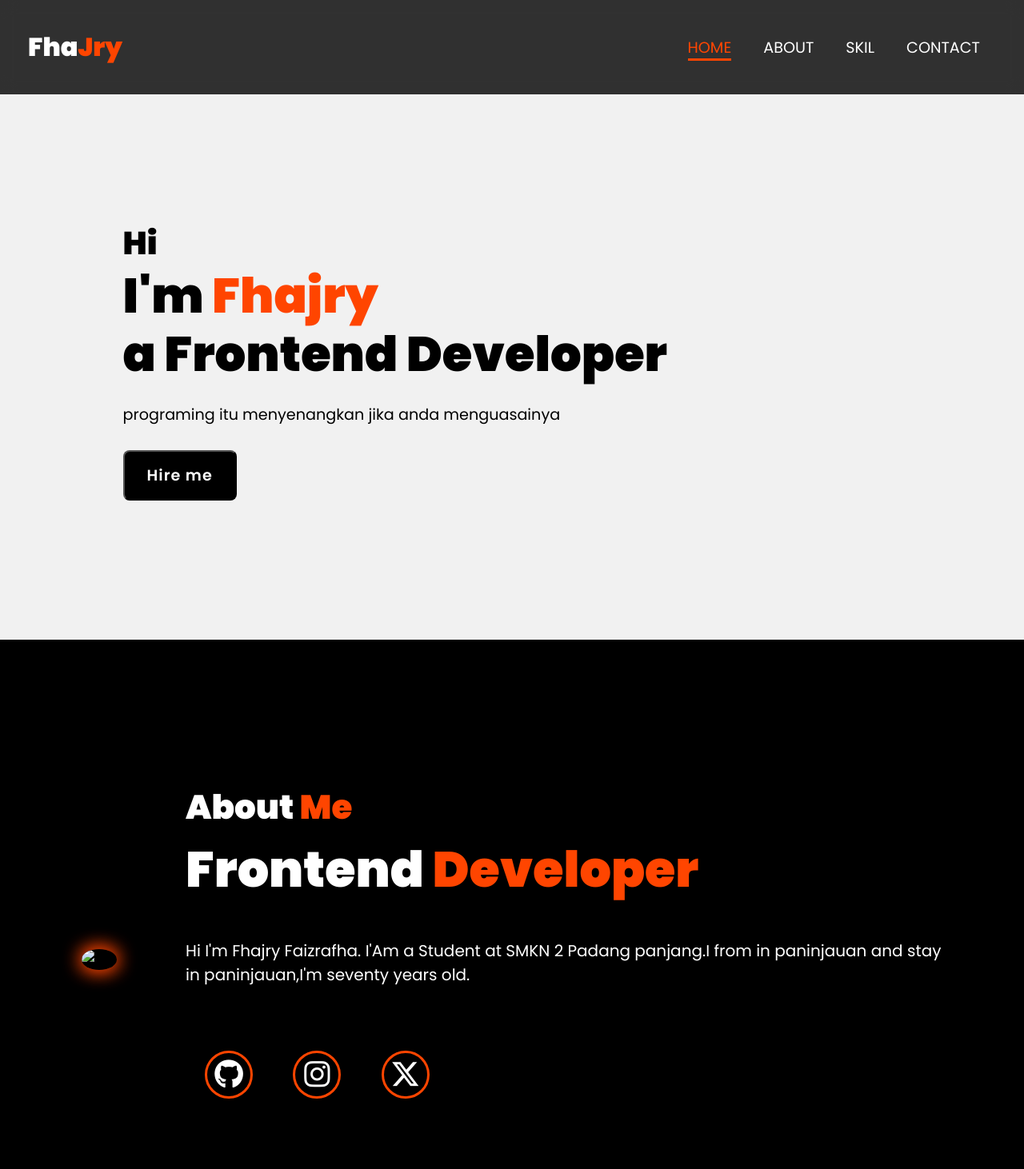
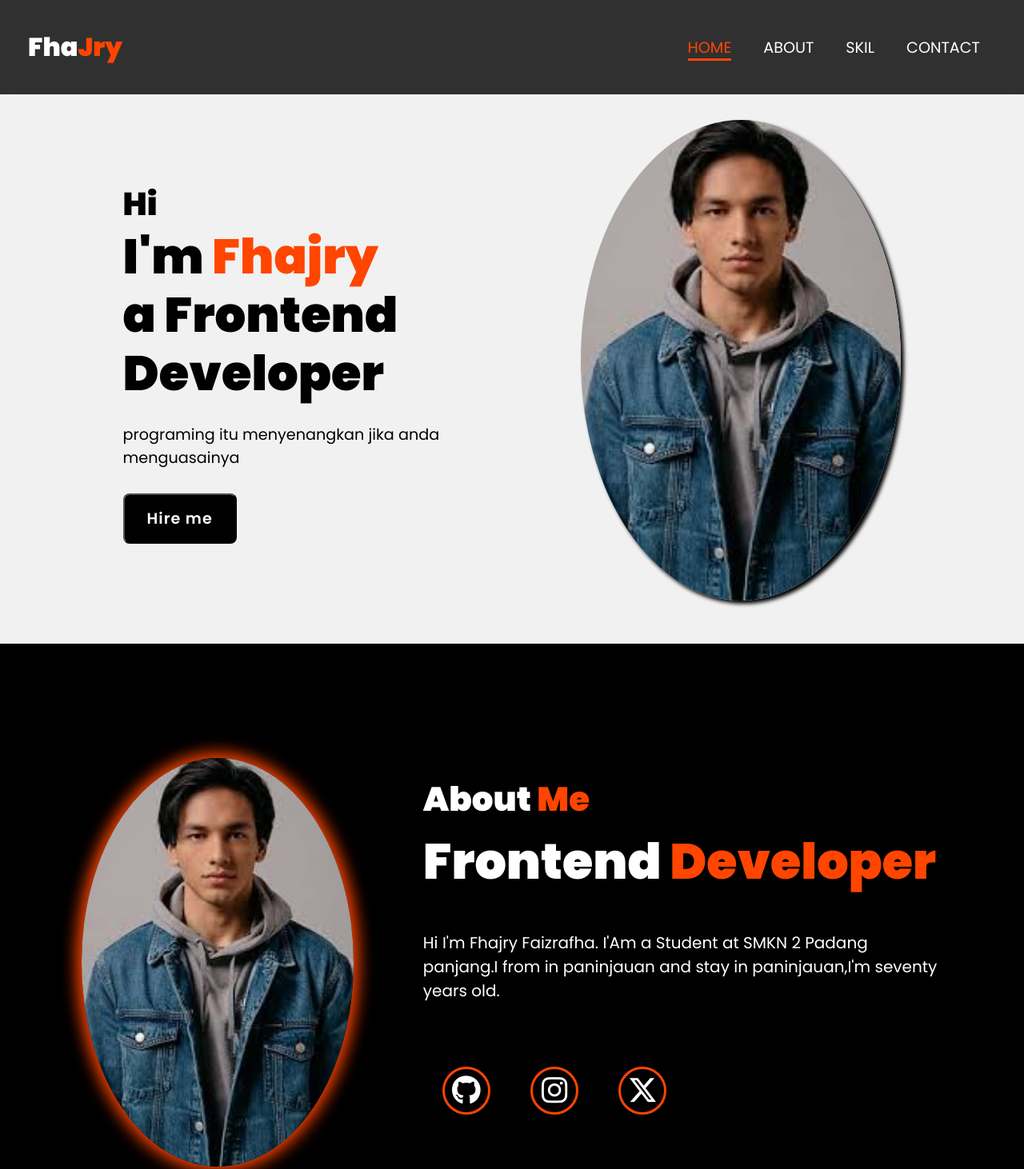
Before and after one commit to Fhajry/portolioo-fhajry, a plain HTML site: page index.html in a window 1280 px wide. Shown: the top 1462 px of the page at 80% size. Drawn offline with Linux system fonts and the light colour scheme.

Commit message:
index.html

```diff
--- a/index.html
+++ b/index.html
@@ -45,14 +45,14 @@
         </div>
       </div>
       <div class="img-box">
-        <img src="img/images.jpg" alt="" />
+        <img src="images.jpg" alt="" />
       </div>
     </section>
 
     <!-- abouut section -->
     <section id="about">
       <div class="about-img">
-        <img src="img/images.jpg" alt="foto fhajry" />
+        <img src="images.jpg" alt="foto fhajry" />
       </div>
       <div class="about-content">
         <h2 class="heading">About <span>Me</span></h2>
```
